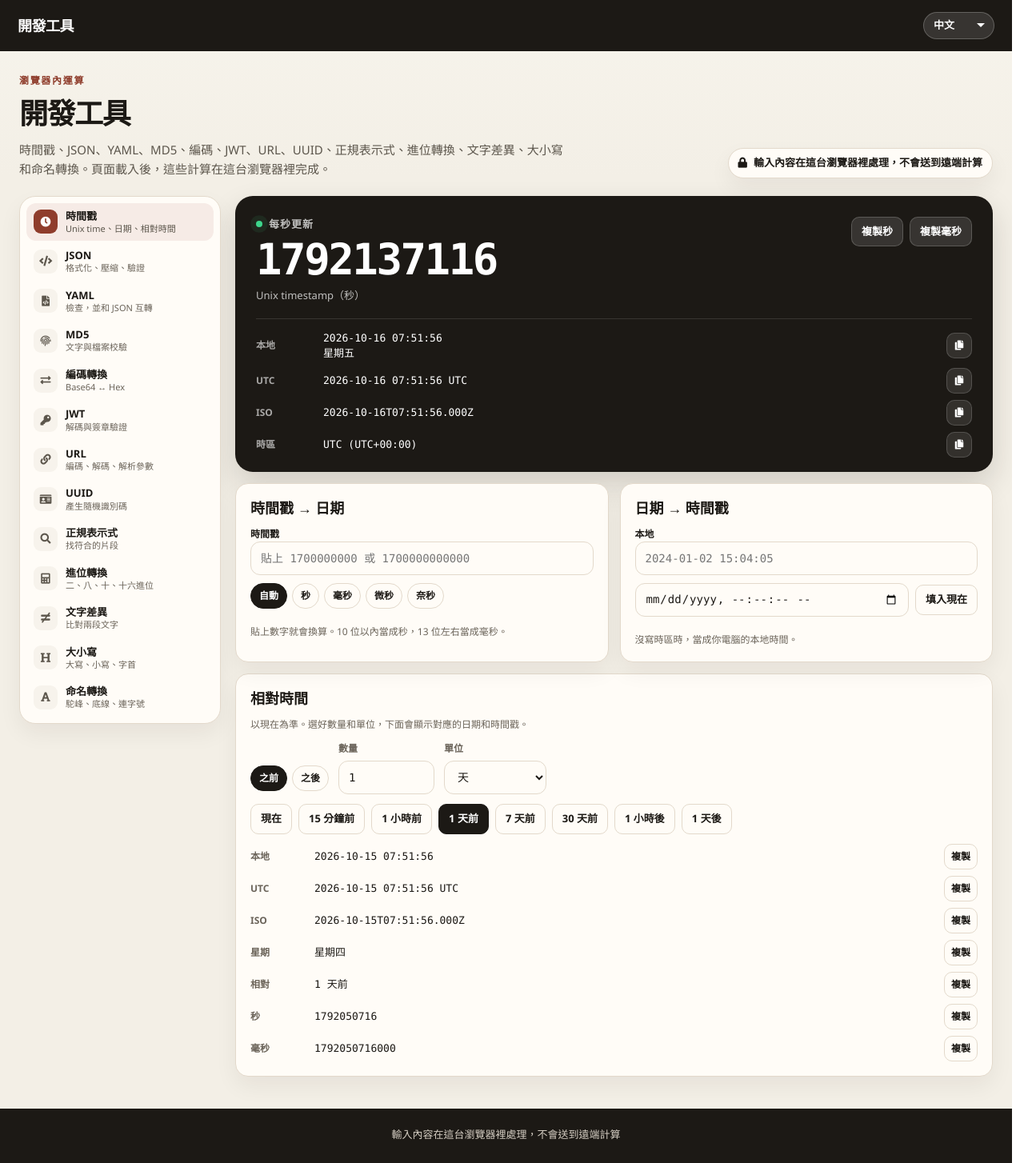
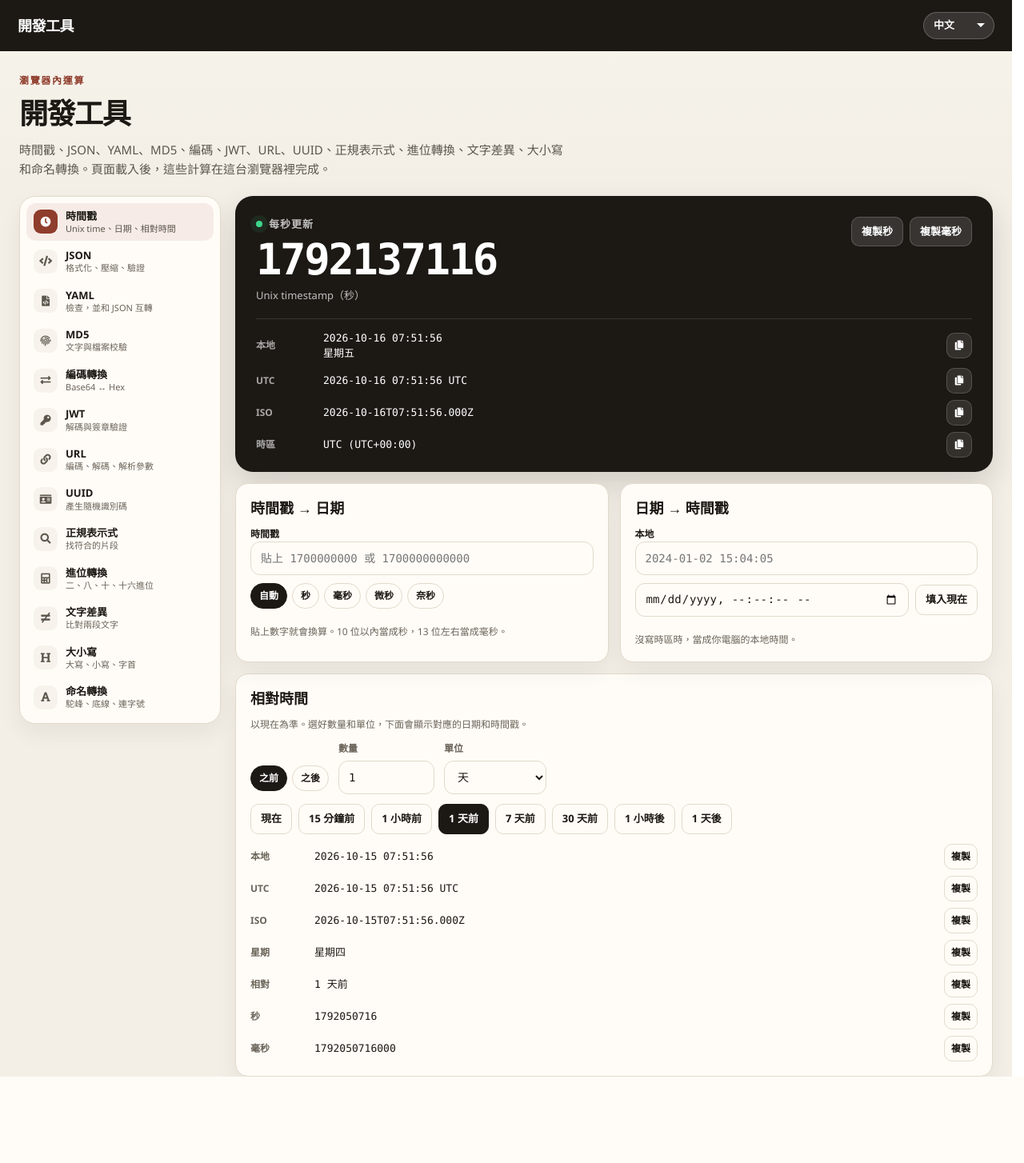
Before and after one commit to Chenyuting0916/My-First-Website, a PHP site: page /tools.html in a window 1280 px wide. Shown: the whole page at 80% size. After the commit the page ends 1346 px from the top, so only its background shows below. Run offline with PHP 8.4, Linux system fonts and the light colour scheme.

Commit message:
拿掉工具頁上的本機處理說明。
頁首的提示和頁尾那一行不再顯示給使用者。

Co-authored-by: cyt <tim376755000@gmail.com>

```diff
--- a/css/tools.css
+++ b/css/tools.css
@@ -19,8 +19,7 @@ body.tools-page {
     font-family: "Segoe UI", "PingFang TC", "Hiragino Sans", "Noto Sans TC", "Microsoft JhengHei", sans-serif;
 }
 
-body.tools-page .tk-appbar,
-body.tools-page .tk-appfoot {
+body.tools-page .tk-appbar {
     flex: 0 0 auto;
 }
 
@@ -49,21 +48,6 @@ body.tools-page .tk-appfoot {
 .tk-brand:focus {
     color: #fff;
     text-decoration: none;
-}
-
-.tk-appfoot {
-    margin-top: 40px;
-    padding: 22px 16px 26px;
-    background: var(--nav);
-    text-align: center;
-}
-
-.tk-appfoot p {
-    max-width: 640px;
-    margin: 0 auto;
-    color: var(--nav-text);
-    font-size: 13px;
-    line-height: 1.6;
 }
 
 body.tools-page .container {
@@ -153,21 +137,6 @@ body.tools-page [hidden] {
     color: var(--muted);
     font-size: 15px;
     line-height: 1.6;
-}
-
-.tk-privacy {
-    display: inline-flex;
-    align-items: center;
-    gap: 8px;
-    flex: 0 0 auto;
-    background: var(--card);
-    border: 1px solid var(--line);
-    color: var(--ink);
-    border-radius: 999px;
-    padding: 8px 12px;
-    font-size: 13px;
-    font-weight: 650;
-    box-shadow: var(--shadow);
 }
 
 .tk-shell {
--- a/js/translations/en.json
+++ b/js/translations/en.json
@@ -49,7 +49,6 @@
         "title": "Developer tools",
         "lead": "Timestamp, JSON, YAML, MD5, encoding, JWT, URL, UUID, regex, base conversion, text diff, letter case, and identifier case. After the page loads, the calculations run in this browser.",
         "kicker": "Runs in the browser",
-        "privacy": "Inputs are processed in this browser and are not sent away for calculation",
         "copy": "Copy",
         "copied": "Copied",
         "copyEmpty": "Nothing to copy",
@@ -275,7 +274,7 @@
             "dec": "Decimal",
             "hex": "Hex"
         },
-        "pageDescription": "Timestamp, JSON, YAML, hashes, encoding, JWT, URL, UUID, regex, base conversion, text diff, letter case, and identifier case in the browser. Inputs are not sent away for processing.",
+        "pageDescription": "Timestamp, JSON, YAML, hashes, encoding, JWT, URL, UUID, regex, base conversion, text diff, letter case, and identifier case in the browser.",
         "diff": {
             "left": "Left",
             "right": "Right",
--- a/js/translations/ja.json
+++ b/js/translations/ja.json
@@ -49,7 +49,6 @@
         "title": "開発ツール",
         "lead": "タイムスタンプ、JSON、YAML、MD5、エンコード、JWT、URL、UUID、正規表現、進数変換、テキスト差分、大文字小文字、命名変換。ページを読み込んだあと、計算はこのブラウザの中で行います。",
         "kicker": "ブラウザ内で計算",
-        "privacy": "入力はこのブラウザで処理し、遠隔の計算には送りません",
         "copy": "コピー",
         "copied": "コピーしました",
         "copyEmpty": "コピーするものがありません",
@@ -275,7 +274,7 @@
             "dec": "10進数",
             "hex": "16進数"
         },
-        "pageDescription": "ブラウザで使うタイムスタンプ、JSON、YAML、ハッシュ、エンコード、JWT、URL、UUID、正規表現、進数変換、テキスト差分、大文字小文字、命名変換です。入力は遠隔の計算には送りません。",
+        "pageDescription": "ブラウザで使うタイムスタンプ、JSON、YAML、ハッシュ、エンコード、JWT、URL、UUID、正規表現、進数変換、テキスト差分、大文字小文字、命名変換です。",
         "diff": {
             "left": "左",
             "right": "右",
--- a/js/translations/zh.json
+++ b/js/translations/zh.json
@@ -49,7 +49,6 @@
         "title": "開發工具",
         "lead": "時間戳、JSON、YAML、MD5、編碼、JWT、URL、UUID、正規表示式、進位轉換、文字差異、大小寫和命名轉換。頁面載入後，這些計算在這台瀏覽器裡完成。",
         "kicker": "瀏覽器內運算",
-        "privacy": "輸入內容在這台瀏覽器裡處理，不會送到遠端計算",
         "copy": "複製",
         "copied": "已複製",
         "copyEmpty": "沒有可以複製的內容",
@@ -275,7 +274,7 @@
             "dec": "十進位",
             "hex": "十六進位"
         },
-        "pageDescription": "在瀏覽器裡使用的時間戳、JSON、YAML、雜湊、編碼、JWT、URL、UUID、正規表示式、進位轉換、文字差異、大小寫與命名轉換。輸入內容不會送到遠端計算。",
+        "pageDescription": "在瀏覽器裡使用的時間戳、JSON、YAML、雜湊、編碼、JWT、URL、UUID、正規表示式、進位轉換、文字差異、大小寫與命名轉換。",
         "diff": {
             "left": "左邊",
             "right": "右邊",
--- a/tools.html
+++ b/tools.html
@@ -5,7 +5,7 @@
     <meta charset="utf-8" />
     <meta name="viewport" content="width=device-width, initial-scale=1">
     <title data-i18n="tools.pageTitle">開發工具</title>
-    <meta name="description" data-i18n-content="tools.pageDescription" content="在瀏覽器裡使用的時間戳、JSON、YAML、雜湊、編碼、JWT、URL、UUID、正規表示式、進位轉換、文字差異、大小寫與命名轉換。輸入內容不會送到遠端計算。">
+    <meta name="description" data-i18n-content="tools.pageDescription" content="在瀏覽器裡使用的時間戳、JSON、YAML、雜湊、編碼、JWT、URL、UUID、正規表示式、進位轉換、文字差異、大小寫與命名轉換。">
     <link rel="icon" type="image/x-icon" href="img/happy.ico">
     <link rel="stylesheet" type="text/css" href="css/bootstrap.css">
     <link rel="stylesheet" type="text/css" href="css/style.css">
@@ -37,10 +37,6 @@
                 <p class="tk-kicker" data-i18n="tools.kicker">瀏覽器內運算</p>
                 <h1 class="tk-title" data-i18n="tools.title">開發工具</h1>
                 <p class="tk-lead" data-i18n="tools.lead">時間戳、JSON、YAML、MD5、編碼、JWT、URL、UUID、正規表示式、進位轉換、文字差異、大小寫和命名轉換。頁面載入後，這些計算在這台瀏覽器裡完成。</p>
-            </div>
-            <div class="tk-privacy">
-                <i class="fas fa-lock" aria-hidden="true"></i>
-                <span data-i18n="tools.privacy">輸入內容在這台瀏覽器裡處理，不會送到遠端計算</span>
             </div>
         </header>
 
@@ -533,10 +529,6 @@
     </div>
 
     <div class="tk-toast" id="tkToast" role="status" aria-live="polite"></div>
-
-    <footer class="tk-appfoot">
-        <p data-i18n="tools.privacy">輸入內容在這台瀏覽器裡處理，不會送到遠端計算</p>
-    </footer>
 </body>
 
 </html>
```
